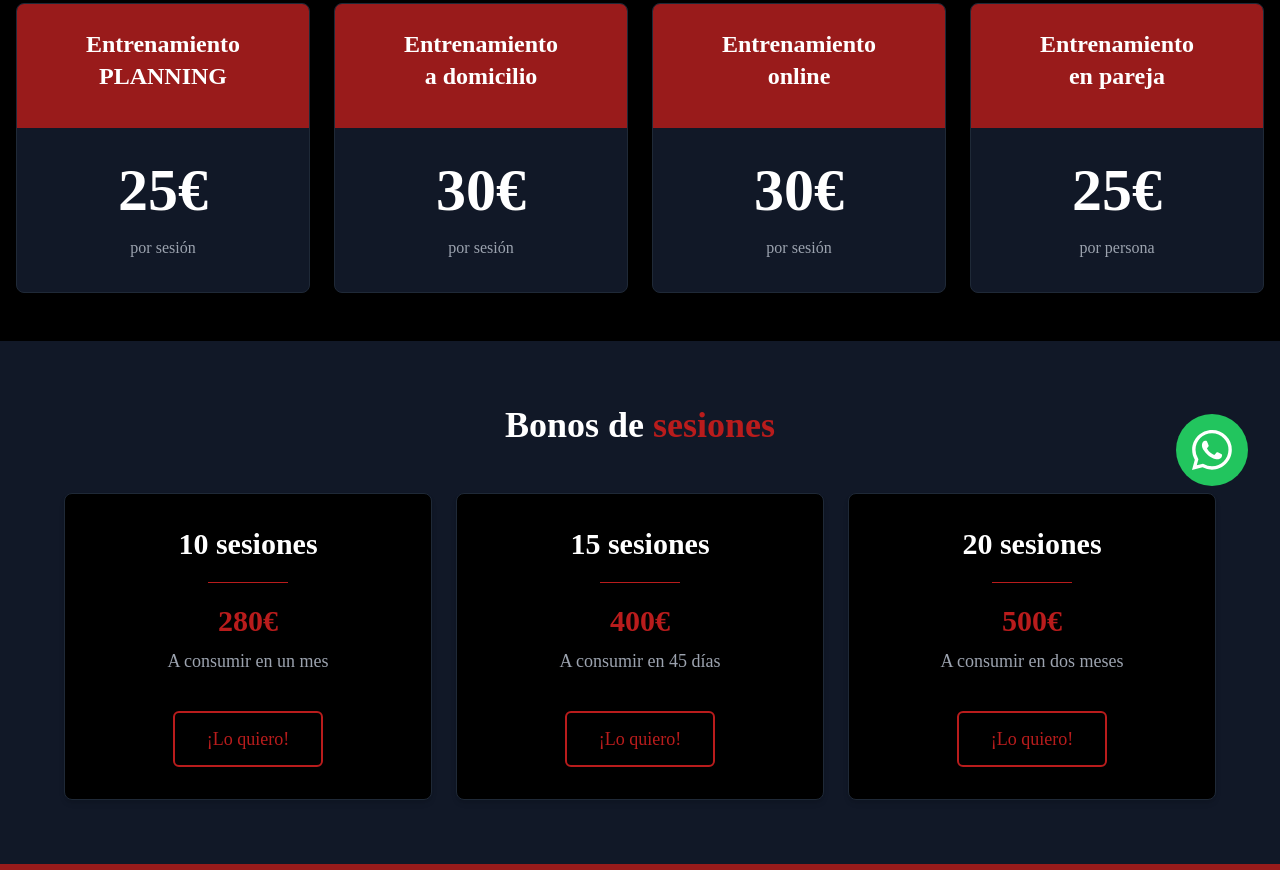
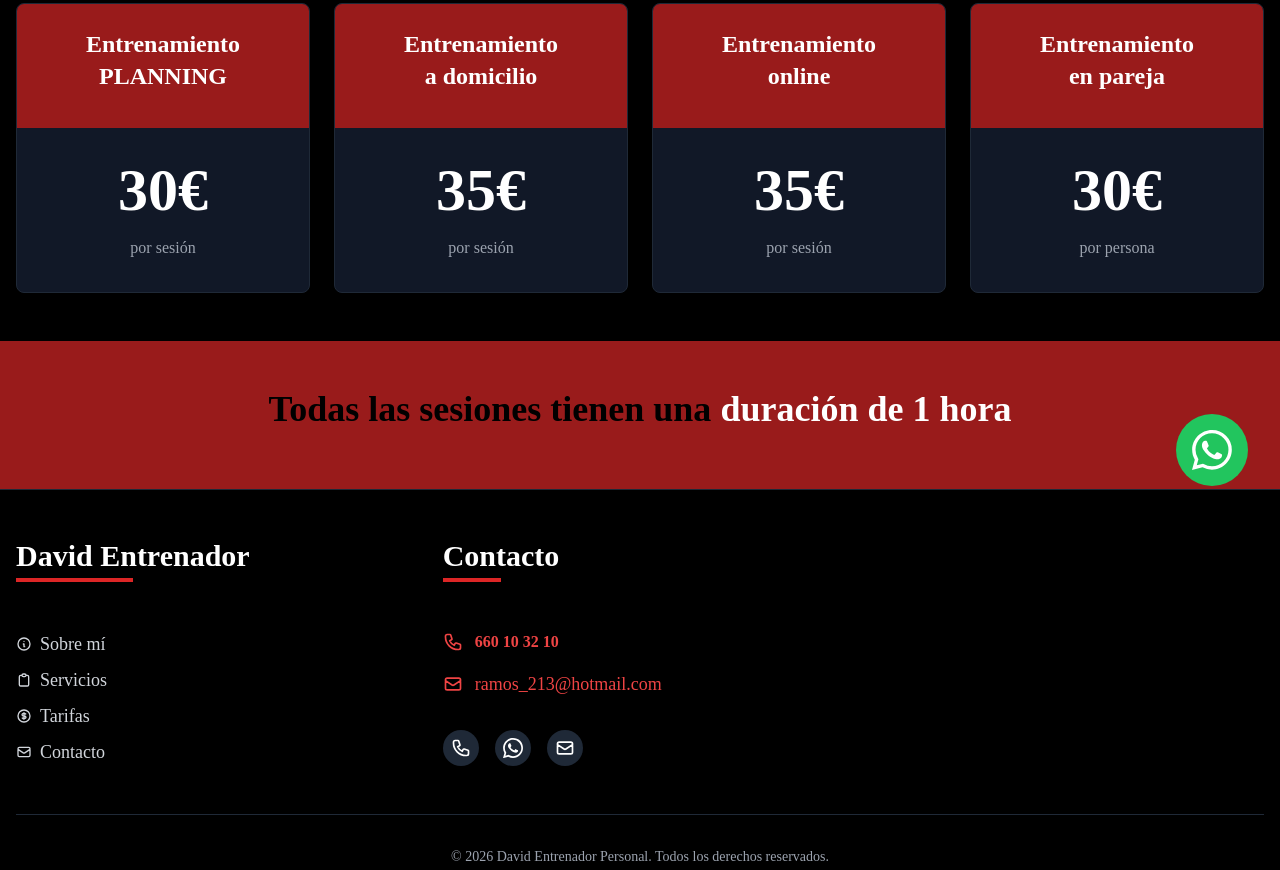
Before and after one commit to marc-hg/davidentrenador, a Gatsby site: page /pricing in a window 1280 px wide. Shown: the part 282-1152 px from the top of the page. Built offline with nearby package versions, Linux system fonts and the light colour scheme; Gatsby itself is replaced by a stand-in of ours.

Commit message:
update pricing and remove bonos section

```diff
--- a/src/pages/pricing.tsx
+++ b/src/pages/pricing.tsx
@@ -25,7 +25,7 @@ const PricingPage: React.FC<PageProps> = () => {
                 </h2>
               </div>
               <div className="p-6 sm:p-8 text-center">
-                <div className="text-4xl sm:text-5xl md:text-6xl font-bold mb-3 sm:mb-4 text-white">25€</div>
+                <div className="text-4xl sm:text-5xl md:text-6xl font-bold mb-3 sm:mb-4 text-white">30€</div>
                 <div className="text-gray-400 text-sm sm:text-base">por sesión</div>
               </div>
             </div>
@@ -39,7 +39,7 @@ const PricingPage: React.FC<PageProps> = () => {
                 </h2>
               </div>
               <div className="p-6 sm:p-8 text-center">
-                <div className="text-4xl sm:text-5xl md:text-6xl font-bold mb-3 sm:mb-4 text-white">30€</div>
+                <div className="text-4xl sm:text-5xl md:text-6xl font-bold mb-3 sm:mb-4 text-white">35€</div>
                 <div className="text-gray-400 text-sm sm:text-base">por sesión</div>
               </div>
             </div>
@@ -54,7 +54,7 @@ const PricingPage: React.FC<PageProps> = () => {
                 </h2>
               </div>
               <div className="p-6 sm:p-8 text-center">
-                <div className="text-4xl sm:text-5xl md:text-6xl font-bold mb-3 sm:mb-4 text-white">30€</div>
+                <div className="text-4xl sm:text-5xl md:text-6xl font-bold mb-3 sm:mb-4 text-white">35€</div>
                 <div className="text-gray-400 text-sm sm:text-base">por sesión</div>
               </div>
             </div>
@@ -69,7 +69,7 @@ const PricingPage: React.FC<PageProps> = () => {
                 </h2>
               </div>
               <div className="p-6 sm:p-8 text-center">
-                <div className="text-4xl sm:text-5xl md:text-6xl font-bold mb-3 sm:mb-4 text-white">25€</div>
+                <div className="text-4xl sm:text-5xl md:text-6xl font-bold mb-3 sm:mb-4 text-white">30€</div>
                 <div className="text-gray-400 text-sm sm:text-base">por persona</div>
               </div>
             </div>
@@ -78,89 +78,6 @@ const PricingPage: React.FC<PageProps> = () => {
         </div>
       </div>
 
-      {/* Bonos section */}
-      <div className="bg-gray-900 py-12 sm:py-16 px-4">
-        <div className="container mx-auto">
-          <h2 className="text-center text-2xl sm:text-3xl md:text-4xl mb-8 sm:mb-12">
-            <span className="text-white">Bonos de </span>
-            <span className="text-red-700">sesiones</span>
-          </h2>
-
-          <div className="grid grid-cols-1 md:grid-cols-3 gap-4 sm:gap-6 max-w-6xl mx-auto">
-            {/* Bono 1 */}
-            <div className="rounded-lg overflow-hidden shadow-md bg-black border border-gray-800">
-              <div className="p-6 sm:p-8 text-center">
-                <h3 className="text-2xl sm:text-3xl font-bold mb-4 sm:mb-5 text-white">
-                  10 sesiones
-                </h3>
-                <div className="h-px w-16 sm:w-20 bg-red-700 mx-auto mb-4 sm:mb-5"></div>
-                <div className="mb-4 sm:mb-5">
-                  <div className="text-red-700 text-2xl sm:text-3xl font-bold mb-2">
-                    280€
-                  </div>
-                  <div className="text-gray-400 text-base sm:text-lg">
-                    A consumir en un mes
-                  </div>
-                </div>
-                <Link
-                  to="/contact"
-                  className="inline-block mt-3 sm:mt-4 border-2 border-red-700 text-red-700 px-6 sm:px-8 py-2 sm:py-3 rounded-md text-base sm:text-lg font-medium hover:bg-red-700 hover:text-white transition-colors w-full sm:w-auto"
-                >
-                  ¡Lo quiero!
-                </Link>
-              </div>
-            </div>
-
-            {/* Bono 2 */}
-            <div className="rounded-lg overflow-hidden shadow-md bg-black border border-gray-800">
-              <div className="p-6 sm:p-8 text-center">
-                <h3 className="text-2xl sm:text-3xl font-bold mb-4 sm:mb-5 text-white">
-                  15 sesiones
-                </h3>
-                <div className="h-px w-16 sm:w-20 bg-red-700 mx-auto mb-4 sm:mb-5"></div>
-                <div className="mb-4 sm:mb-5">
-                  <div className="text-red-700 text-2xl sm:text-3xl font-bold mb-2">
-                    400€
-                  </div>
-                  <div className="text-gray-400 text-base sm:text-lg">
-                    A consumir en 45 días
-                  </div>
-                </div>
-                <Link
-                  to="/contact"
-                  className="inline-block mt-3 sm:mt-4 border-2 border-red-700 text-red-700 px-6 sm:px-8 py-2 sm:py-3 rounded-md text-base sm:text-lg font-medium hover:bg-red-700 hover:text-white transition-colors w-full sm:w-auto"
-                >
-                  ¡Lo quiero!
-                </Link>
-              </div>
-            </div>
-
-            {/* Bono 3 */}
-            <div className="rounded-lg overflow-hidden shadow-md bg-black border border-gray-800">
-              <div className="p-6 sm:p-8 text-center">
-                <h3 className="text-2xl sm:text-3xl font-bold mb-4 sm:mb-5 text-white">
-                  20 sesiones
-                </h3>
-                <div className="h-px w-16 sm:w-20 bg-red-700 mx-auto mb-4 sm:mb-5"></div>
-                <div className="mb-4 sm:mb-5">
-                  <div className="text-red-700 text-2xl sm:text-3xl font-bold mb-2">
-                    500€
-                  </div>
-                  <div className="text-gray-400 text-base sm:text-lg">
-                    A consumir en dos meses
-                  </div>
-                </div>
-                <Link
-                  to="/contact"
-                  className="inline-block mt-3 sm:mt-4 border-2 border-red-700 text-red-700 px-6 sm:px-8 py-2 sm:py-3 rounded-md text-base sm:text-lg font-medium hover:bg-red-700 hover:text-white transition-colors w-full sm:w-auto"
-                >
-                  ¡Lo quiero!
-                </Link>
-              </div>
-            </div>
-          </div>
-        </div>
-      </div>
 
       {/* Duration section */}
       <div className="bg-red-800 py-8 sm:py-12">
```
